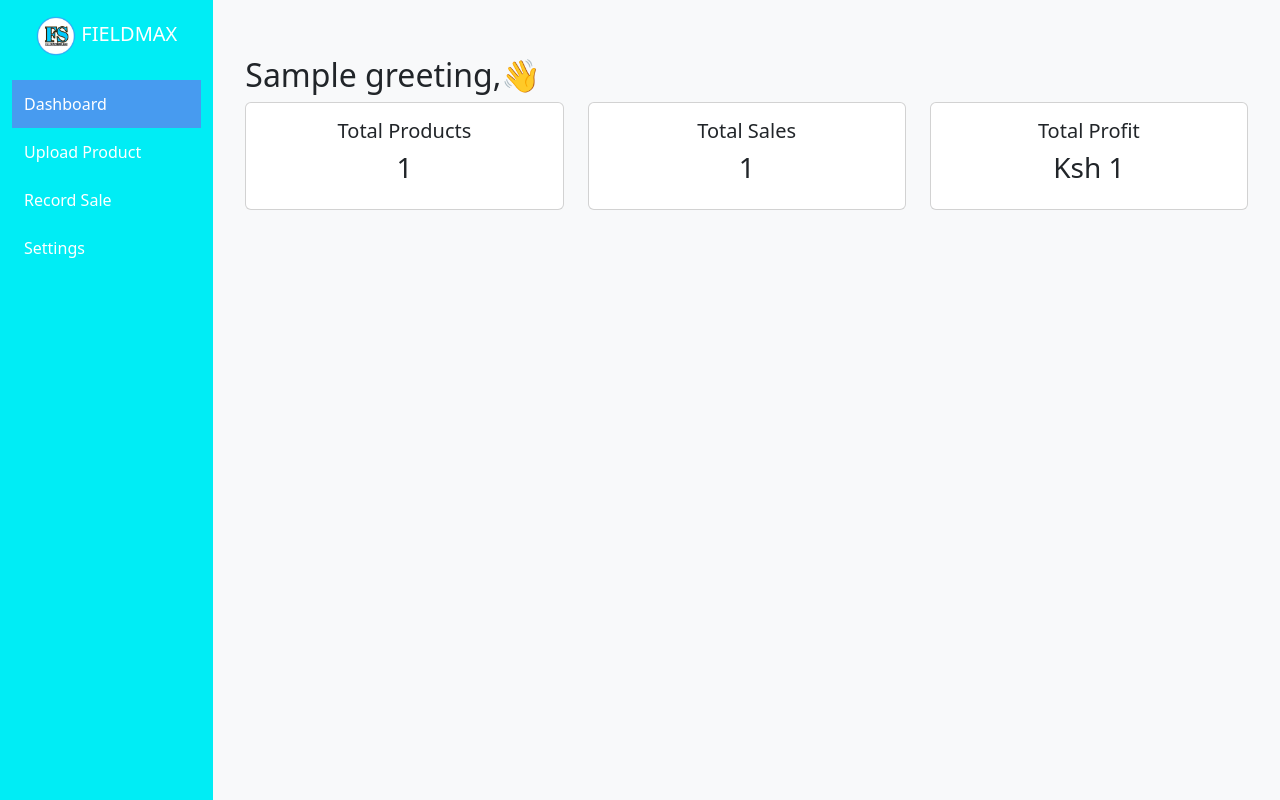
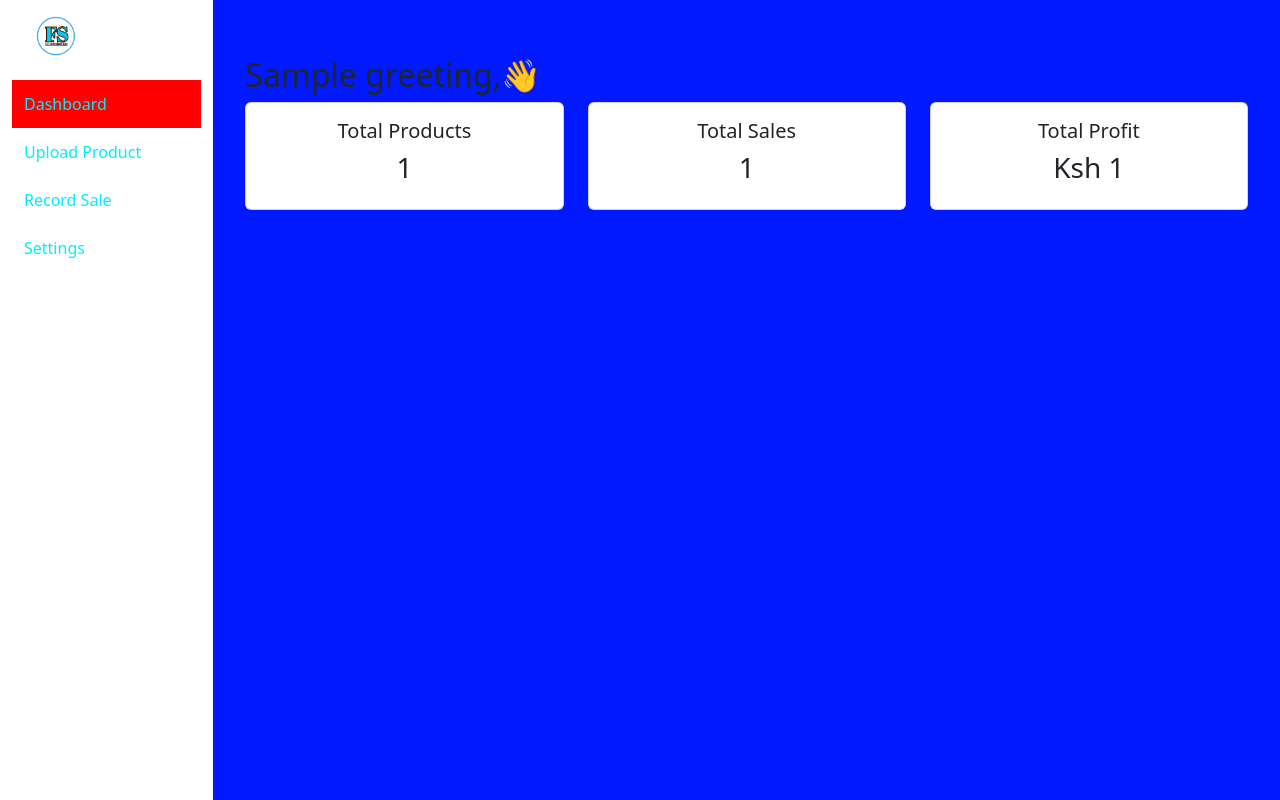
Before and after one commit to Vincentchirchir/fieldmax-sales-app, a Flask app: template templates/dashboard.html in a window 1280 px wide. Run offline with Flask 3, Linux system fonts and the light colour scheme; the template is opened without the code that fills it: most values are stand-ins (such as "Sample title", 1, 10 or a date in 2020); some libraries are stand-ins or nearby versions.

Commit message:
Update dashboard.html

```diff
--- a/templates/dashboard.html
+++ b/templates/dashboard.html
@@ -7,22 +7,22 @@
     <link href="https://cdn.jsdelivr.net/npm/bootstrap@5.3.0/dist/css/bootstrap.min.css" rel="stylesheet">
     <style>
         body {
-            background-color: #f8f9fa;
+            background-color: hwb(234 0% 0%);
         }
         .sidebar {
             height: 100vh;
-            background-color: hwb(182 0% 4%);
+            background-color: lab(100% 0.01 -0.01);
             padding-top: 1rem;
         }
         .sidebar a {
-            color: white;
+            color: rgb(1, 238, 255);
             padding: 0.75rem;
             display: block;
             text-decoration: none;
         }
         .sidebar a:hover,
         .sidebar a.active {
-            background-color: #479bf0;
+            background-color: hsl(0, 100%, 50%);
         }
         .content {
             padding: 2rem;
```
